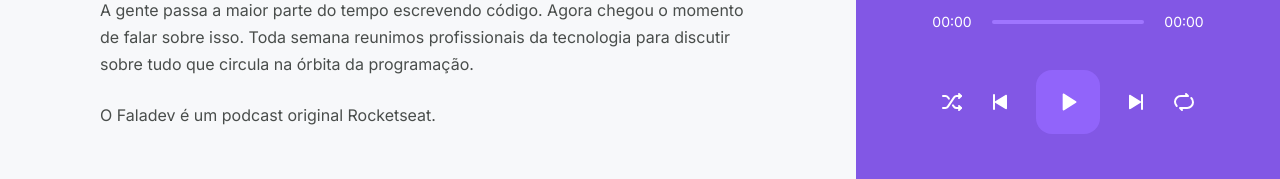
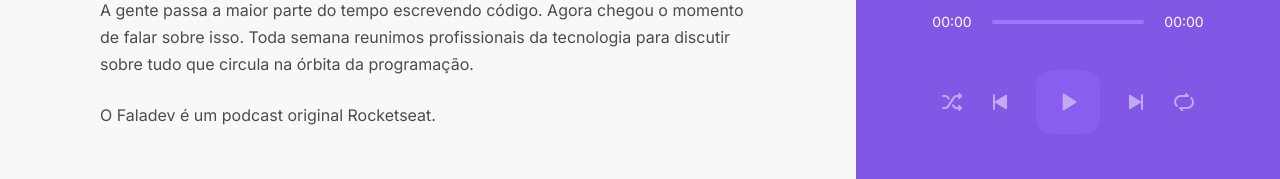
Before and after one commit to luanaAlm/podcast-nlw5, a Next.js app: page /episodes/a-importancia-da-contribuicao-em-open-source in a window 1280 px wide. Shown: the part 618-797 px from the top of the page. Built offline with nearby package versions, Linux system fonts and the light colour scheme; data requests are answered from the project's data file.

Commit message:
Controle de proximo e anterior do player

```diff
--- a/src/components/Player/index.tsx
+++ b/src/components/Player/index.tsx
@@ -1,5 +1,5 @@
-import { useContext, useRef, useEffect } from 'react';
-import { PlayerContext } from '../../contexts/PlayerContext';
+import { useRef, useEffect } from 'react';
+import { usePlayer } from '../../contexts/PlayerContext';
 import Image from "next/image";
 import styles from './styles.module.scss';
 import Slider from 'rc-slider';
@@ -16,7 +16,9 @@
         setPlayingState,
         playNext,
         playPrevious,
-    } = useContext(PlayerContext)
+        hasNext,
+        hasPrevious,
+    } = usePlayer();
 
     useEffect(() =>{
         if (!audioRef.current){
@@ -86,7 +88,7 @@
                     <button type="button" disabled={!episode}>
                         <img src="/shuffle.svg" alt="Embaralhar"/>
                     </button>
-                    <button type="button" onClick={playPrevious} disabled={!episode}>
+                    <button type="button" onClick={playPrevious} disabled={!episode || !hasPrevious}>
                         <img src="/play-previous.svg" alt="Tocar anterior"/>
                     </button>
                     <button
@@ -100,7 +102,7 @@
                         : <img src="/play.svg" alt="Tocar"/>
                         }
                     </button>
-                    <button type="button" onClick={playNext} disabled={!episode}>
+                    <button type="button" onClick={playNext} disabled={!episode || !hasNext}>
                         <img src="/play-next.svg" alt="Tocar proxima"/>
                     </button>
                     <button type="button" disabled={!episode}>
--- a/src/components/Player/styles.module.scss
+++ b/src/components/Player/styles.module.scss
@@ -22,7 +22,8 @@
 
   footer {
     align-self: stretch;
-    &.empty {
+
+    &.empty .progress {
       opacity: 0.5;
     }
   }
@@ -105,6 +106,7 @@
 
     &:disabled {
       cursor: default;
+      opacity: 0.5;
     }
 
     &:hover:not(:disabled) {
--- a/src/contexts/PlayerContext.tsx
+++ b/src/contexts/PlayerContext.tsx
@@ -1,4 +1,4 @@
-import { createContext, useState, ReactNode } from 'react';
+import { createContext, useState, ReactNode, useContext } from 'react';
 
 type Episode = {
     title: string,
@@ -18,7 +18,8 @@
     togglePlay: () => void;
     playNext: () => void;
     playPrevious: () => void;
-
+    hasNext: boolean;
+    hasPrevious: boolean;
 
 };
 
@@ -53,16 +54,19 @@
         setIsPlaying(state);
     }
 
+    const hasPrevious = currentEpisodeIndex > 0;
+    const hasNext = (currentEpisodeIndex + 1) < episodeList.length
+
     function playNext(){
         const nextEpisodeIndex = currentEpisodeIndex + 1;
 
-        if( nextEpisodeIndex < episodeList.length ){
+        if( hasNext ){
             setCurrentEpisodeIndex(currentEpisodeIndex + 1);
         }
     }
 
     function playPrevious(){
-        if(currentEpisodeIndex > 0){
+        if( hasPrevious ){
             setCurrentEpisodeIndex(currentEpisodeIndex - 1);
         }
     }
@@ -78,7 +82,9 @@
                 playPrevious,
                 togglePlay,
                 setPlayingState,
-                playList
+                playList,
+                hasNext,
+                hasPrevious,
             }}
         >
             { children }
@@ -86,3 +92,7 @@
     )
 
 }
+
+export const usePlayer = () => {
+    return useContext(PlayerContext);
+}
--- a/src/pages/episodes/[slug].tsx
+++ b/src/pages/episodes/[slug].tsx
@@ -6,7 +6,8 @@
 import { GetStaticPaths, GetStaticProps } from "next";
 import { convertDurationToTimeString } from "../../utils/convertDurationToTimeString";
 import styles from "./episode.module.scss";
-import { useRouter } from "next/router";
+import { usePlayer } from "../../contexts/PlayerContext";
+
 
 type Episode = {
   id: string;
@@ -25,6 +26,7 @@
 };
 
 const Episode = ({ episode }: EpisodeProps) => {
+  const { play } = usePlayer();
   return (
     <div className={styles.episodeContainer}>
       <div className={styles.episode}>
@@ -40,7 +42,7 @@
             src={episode.thumbnail}
             objectFit="cover"
           />
-          <button>
+          <button type="button" onClick={() => play(episode)}>
             <img src="/play.svg" alt="Tocar episódio" />
           </button>
         </div>
--- a/src/pages/index.tsx
+++ b/src/pages/index.tsx
@@ -1,4 +1,3 @@
-import { useContext } from "react";
 import { GetStaticProps } from "next";
 import Image from "next/image";
 import Link from "next/link";
@@ -6,7 +5,7 @@
 import ptBR from "date-fns/locale/pt-BR";
 
 import { api } from "../services/api";
-import { PlayerContext } from "../contexts/PlayerContext";
+import { usePlayer } from "../contexts/PlayerContext";
 import { convertDurationToTimeString } from "../utils/convertDurationToTimeString";
 
 import styles from "./home.module.scss";
@@ -29,7 +28,7 @@
 };
 
 export default function Home({ latestEpisodes, allEpisodes }: HomeProps) {
-  const { playList } = useContext(PlayerContext)
+  const { playList } = usePlayer();
 
   const episodeList = [...latestEpisodes, ...allEpisodes];
 
```
